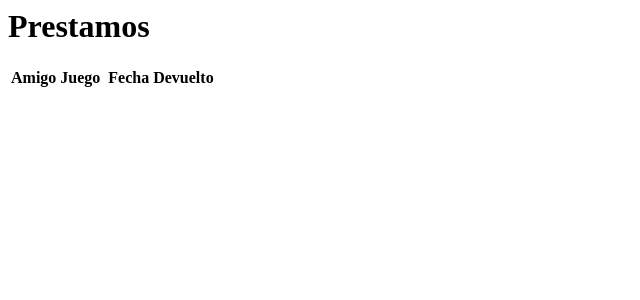
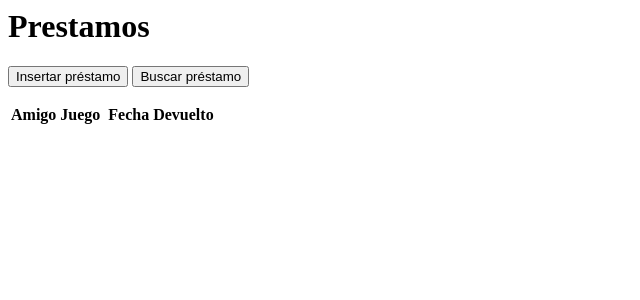
Before and after one commit to maigcorrea/Agenda_PHP_Garcia_Correa_AnaMaite, a PHP site: page /prestamos.php in a window 1280 px wide. Shown: the top 300 px of the page, without its empty margins (0-640 px from the left). Run offline with PHP 8.4, Linux system fonts and the light colour scheme; lists and menus that the app fills with data are empty.

Commit message:
Añado submenú en préstamos

```diff
--- a/Vista/prestamos.php
+++ b/Vista/prestamos.php
@@ -1,6 +1,10 @@
 
 <body>
     <h1>Prestamos</h1>
+    <form action="../Controlador/index_usuarios.php" method="post">
+        <input type="submit" value="Insertar préstamo" name="action">
+        <input type="submit" value="Buscar préstamo" name="action">
+    </form>
 
     <table>
         <tr><th>Amigo</th><th>Juego</th><th> </th><th>Fecha</th><th>Devuelto</th></tr>
```
